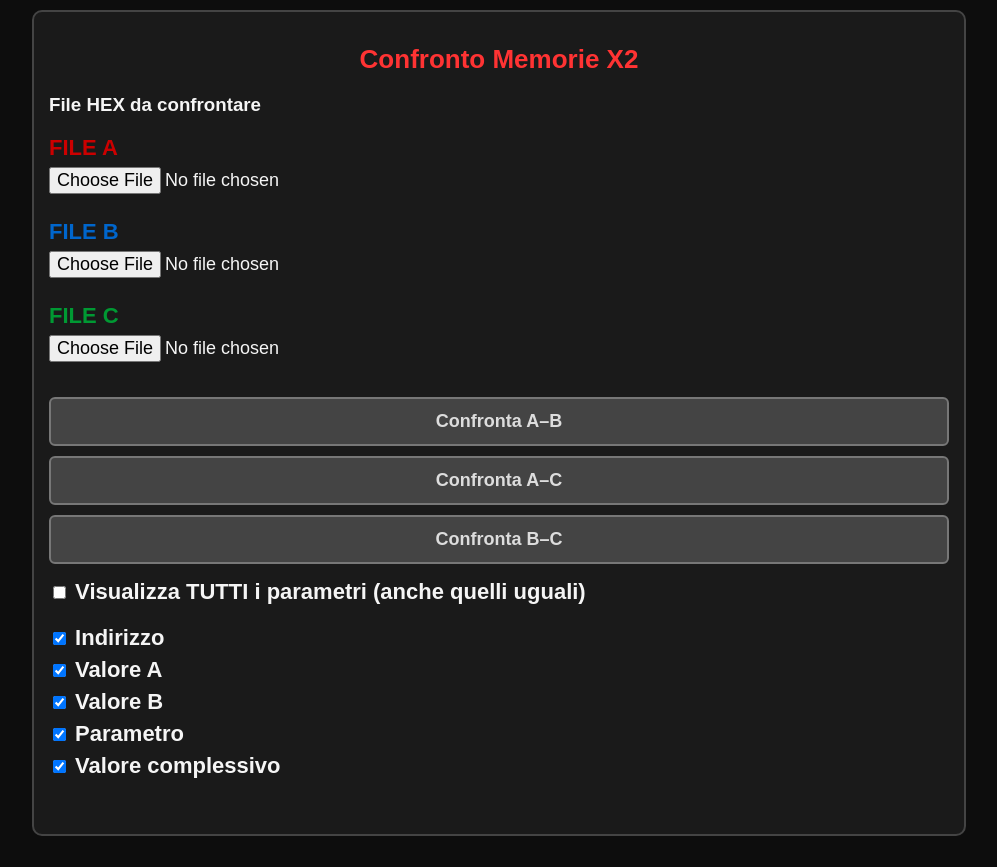
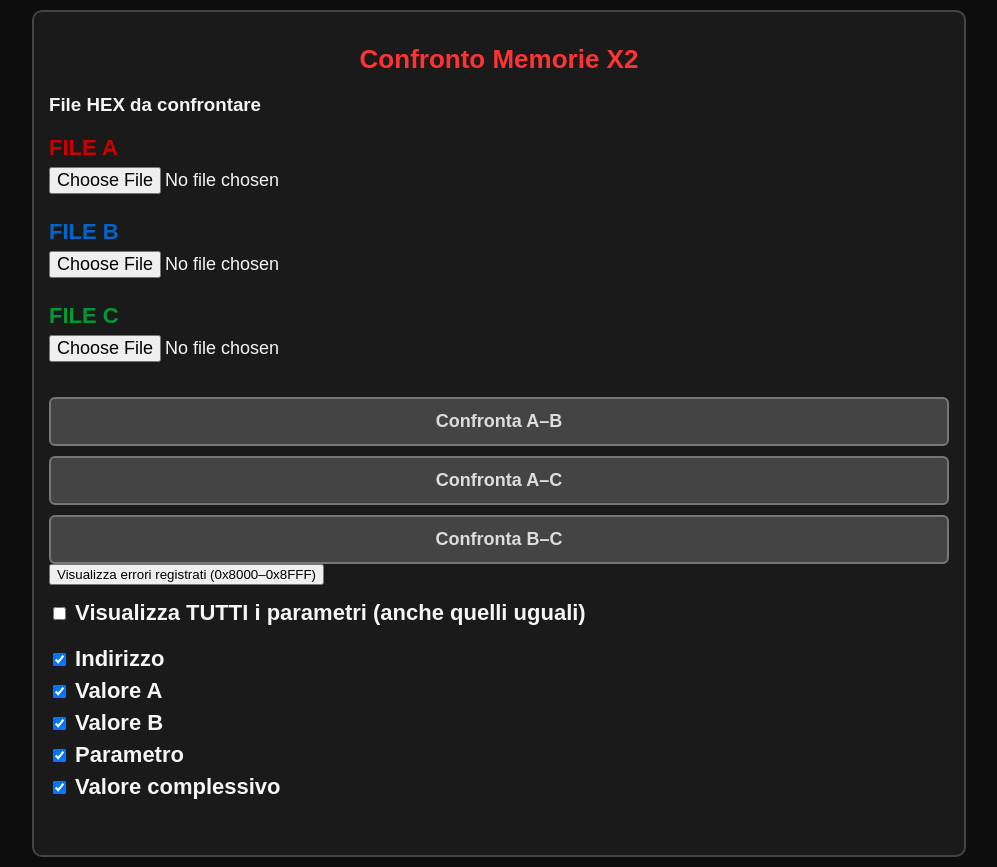
Before and after one commit to balza1979/progetto_x2, a plain HTML site: page hex/confronto_memorie.html in a window 1280 px wide. Shown: the whole page, without its empty margins (141-1138 px from the left). Before the commit the page ends 846 px from the top, so only its background shows below. Drawn offline with Linux system fonts and the light colour scheme.

Commit message:
Update confronto_memorie.html

```diff
--- a/hex/confronto_memorie.html
+++ b/hex/confronto_memorie.html
@@ -143,6 +143,7 @@
     <button id="btnAB" class="btn-confronto" onclick="confrontaAB()">Confronta A–B</button>
     <button id="btnAC" class="btn-confronto" onclick="confrontaAC()">Confronta A–C</button>
     <button id="btnBC" class="btn-confronto" onclick="confrontaBC()">Confronta B–C</button>
+<button onclick="apriErrori()">Visualizza errori registrati (0x8000–0x8FFF)</button>
 
 
     <label style="margin-top:15px; display:block;">
```
